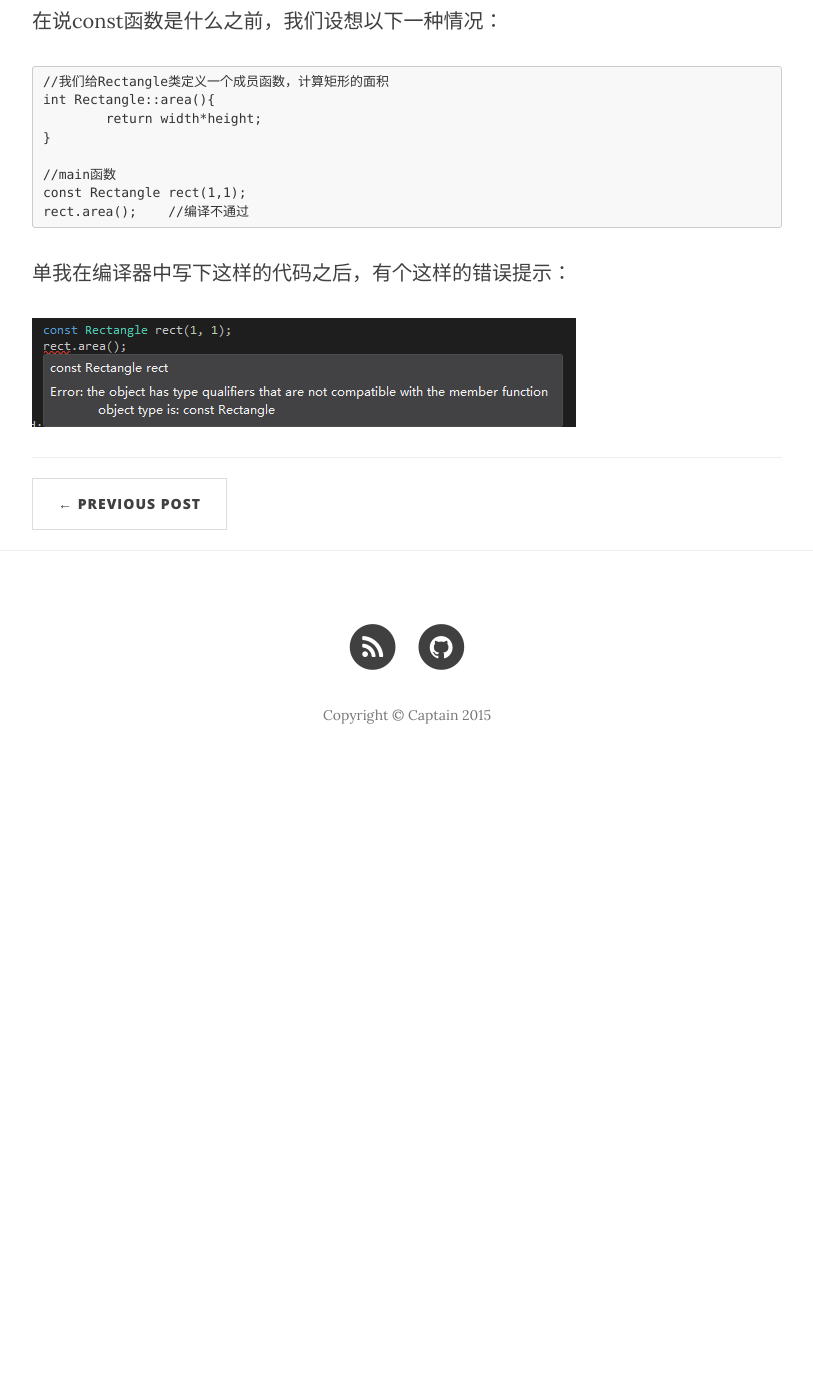
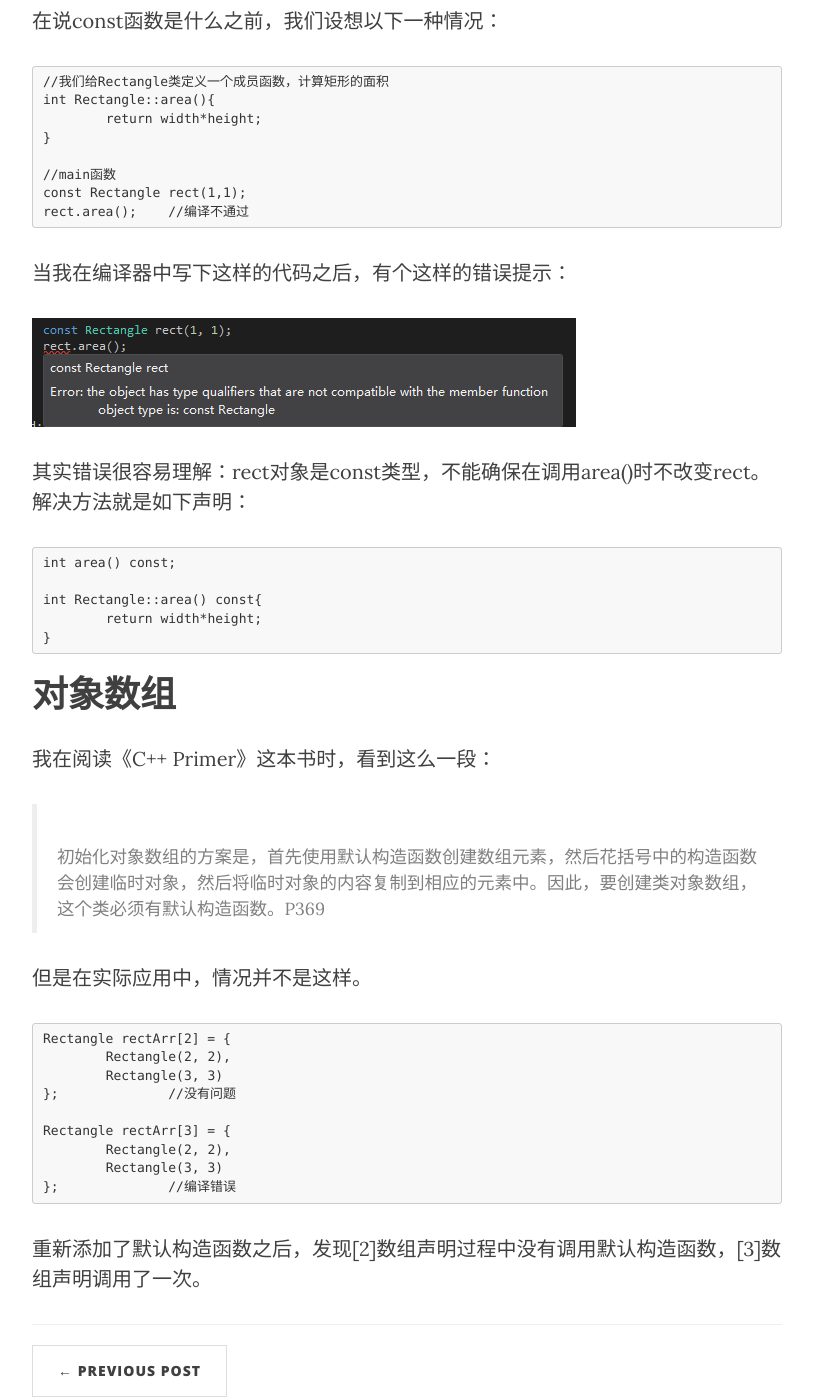
Before and after one commit to anytimekaka/anytimekaka.github.io, a Jekyll site: the page built from _posts/2015-03-16-C++ClassAndObject.md, in a window 1280 px wide and 1400 px high, scrolled down 2381 px. Shown: the whole window, without its empty margins (233-1046 px from the left). Built offline with Jekyll 4.4.1, drawn with Linux system fonts in a browser that asks for light colours; nearby versions of some CDN libraries; a style sheet for code colours, icons or effects is not loaded; before the commit the page ends 3172 px from its top, so only the background shows below that.

Commit message:
对象数组的声明问题

```diff
--- a/_posts/2015-03-16-C++ClassAndObject.md
+++ b/_posts/2015-03-16-C++ClassAndObject.md
@@ -71,6 +71,34 @@ main函数：
 	const Rectangle rect(1,1);
 	rect.area();	//编译不通过
 
-单我在编译器中写下这样的代码之后，有个这样的错误提示：
+当我在编译器中写下这样的代码之后，有个这样的错误提示：
 
 <img src="http://anytimekaka.github.io/img/postimg/201503161515.png"/>
+
+其实错误很容易理解：rect对象是const类型，不能确保在调用area()时不改变rect。解决方法就是如下声明：
+
+	int area() const;
+
+	int Rectangle::area() const{
+		return width*height;
+	}
+
+#对象数组
+
+我在阅读《C++ Primer》这本书时，看到这么一段：
+
+>初始化对象数组的方案是，首先使用默认构造函数创建数组元素，然后花括号中的构造函数会创建临时对象，然后将临时对象的内容复制到相应的元素中。因此，要创建类对象数组，这个类必须有默认构造函数。P369
+
+但是在实际应用中，情况并不是这样。
+
+	Rectangle rectArr[2] = {
+		Rectangle(2, 2),
+		Rectangle(3, 3)
+	};		//没有问题
+
+	Rectangle rectArr[3] = {
+		Rectangle(2, 2),
+		Rectangle(3, 3)
+	};		//编译错误
+
+重新添加了默认构造函数之后，发现[2]数组声明过程中没有调用默认构造函数，[3]数组声明调用了一次。
```
